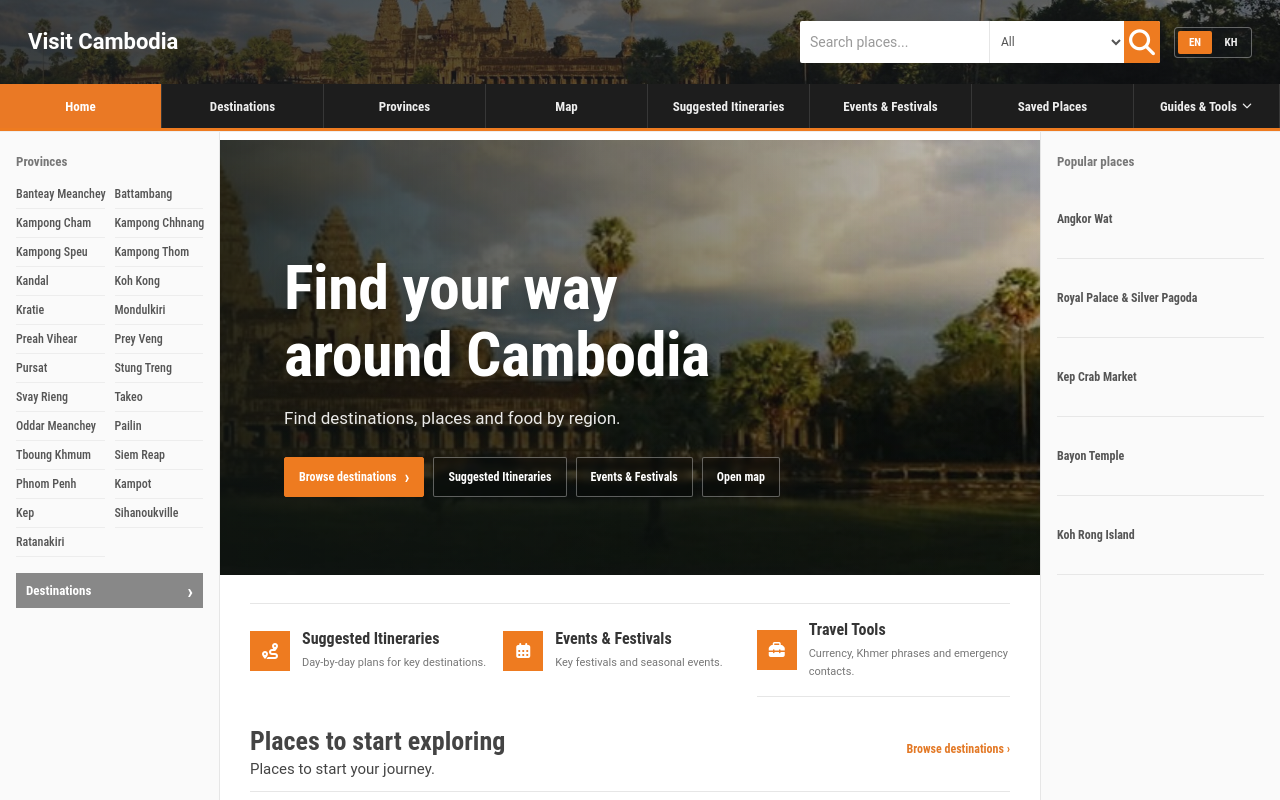
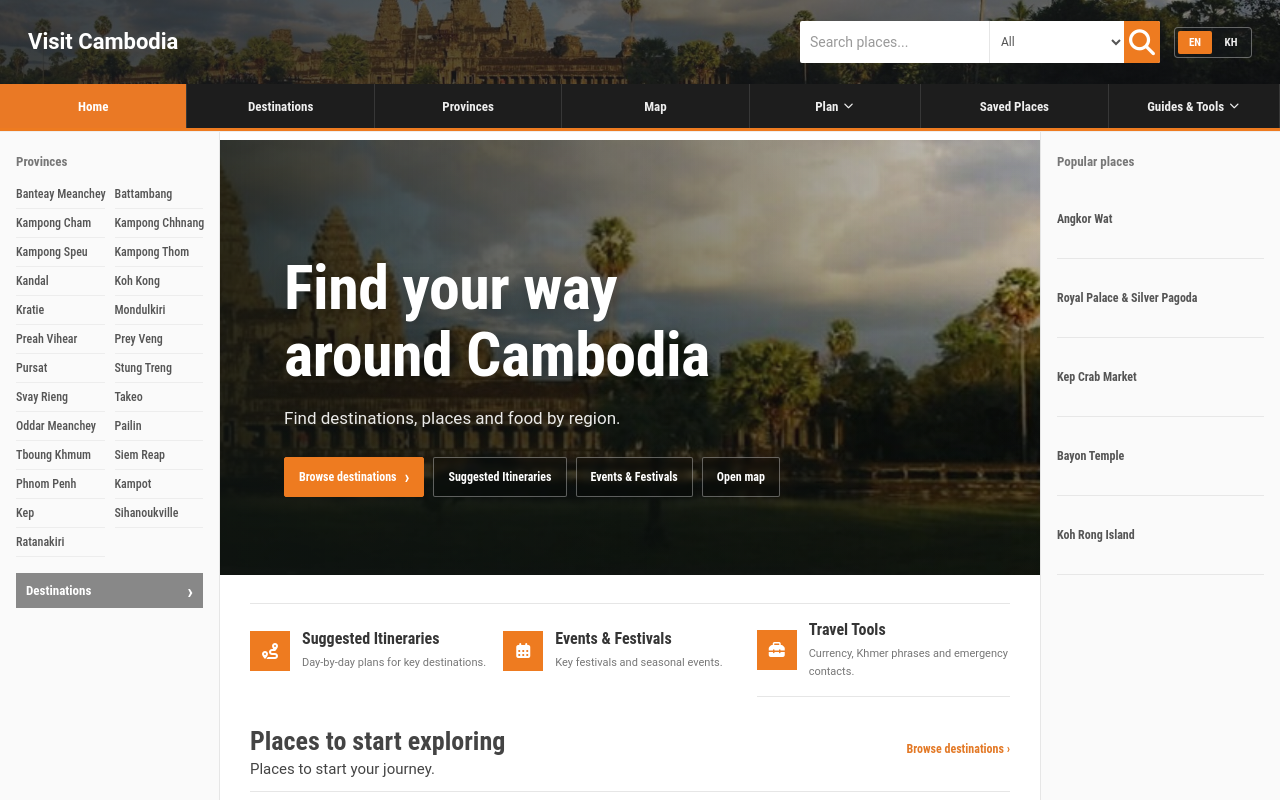
Before and after one commit to sinettork/visite-cambodia, a Next.js app: page /en in a window 1280 px wide. Shown: the top 800 px of the page. Built offline with nearby package versions, Linux system fonts and the light colour scheme.

Commit message:
ux: simplify public navigation and improve keyboard behavior

```diff
--- a/components/Header.tsx
+++ b/components/Header.tsx
@@ -20,6 +20,7 @@ export default function Header({
   const [open, setOpen] = useState(false);
   const [savedCount, setSavedCount] = useState<number>(0);
   const guidesMenu = useRef<HTMLDetailsElement>(null);
+  const planMenu = useRef<HTMLDetailsElement>(null);
   const pathname = usePathname();
   const t = T[lang];
 
@@ -42,11 +43,13 @@ export default function Header({
   const closeAllMenus = () => {
     setOpen(false);
     if (guidesMenu.current) guidesMenu.current.open = false;
+    if (planMenu.current) planMenu.current.open = false;
   };
 
   const routePath = pathname.replace(/^\/(?:km|en)(?=\/|$)/, "") || "/";
   const isProvincesRoute = routePath.startsWith("/regions/");
   const isGuidesRoute = routePath === "/discover" || routePath === "/food" || routePath === "/laws" || routePath.startsWith("/laws/") || routePath === "/tools";
+  const isPlanRoute = routePath === "/itineraries" || routePath === "/events";
   const languageHref = (nextLang: Lang) => `/${nextLang}${routePath === "/" ? "" : routePath}`;
 
   return (
@@ -130,27 +133,25 @@ export default function Header({
           {lang === "km" ? "ផែនទី" : "Map"}
         </Link>
 
-        {/* 5. Itineraries */}
-        <Link
-          href={`/${lang}/itineraries`}
-          onClick={closeAllMenus}
-          className={routePath === "/itineraries" ? "current" : ""}
-          aria-current={routePath === "/itineraries" ? "page" : undefined}
-        >
-          {t.itineraries}
-        </Link>
+        {/* 5. Trip planning */}
+        <details ref={planMenu} className={`nav-dropdown${isPlanRoute ? " current" : ""}`}>
+          <summary aria-label={lang === "km" ? "រៀបចំដំណើរ" : "Plan your trip"} aria-current={isPlanRoute ? "page" : undefined}>
+            {lang === "km" ? "រៀបចំដំណើរ" : "Plan"} <i className="fa-solid fa-chevron-down" aria-hidden="true" style={{ fontSize: "0.75em", marginLeft: 4 }} />
+          </summary>
+          <div className="nav-dropdown-menu nav-dropdown-plan-menu">
+            <Link href={`/${lang}/itineraries`} onClick={closeAllMenus} aria-current={routePath === "/itineraries" ? "page" : undefined}>
+              {t.itineraries}
+            </Link>
+            <Link href={`/${lang}/events`} onClick={closeAllMenus} aria-current={routePath === "/events" ? "page" : undefined}>
+              {t.events}
+            </Link>
+            <Link href={`/${lang}/map`} onClick={closeAllMenus} aria-current={routePath === "/map" ? "page" : undefined}>
+              {lang === "km" ? "ផែនទី" : "Map"}
+            </Link>
+          </div>
+        </details>
 
-        {/* 6. Events & Festivals */}
-        <Link
-          href={`/${lang}/events`}
-          onClick={closeAllMenus}
-          className={routePath === "/events" ? "current" : ""}
-          aria-current={routePath === "/events" ? "page" : undefined}
-        >
-          {t.events}
-        </Link>
-
-        {/* 7. Saved Places */}
+        {/* 6. Saved Places */}
         <Link
           href={`/${lang}/saved`}
           onClick={closeAllMenus}
@@ -161,7 +162,7 @@ export default function Header({
           {savedCount > 0 && <span className="nav-saved-badge">{savedCount}</span>}
         </Link>
 
-        {/* 8. Guides & Tools Dropdown */}
+        {/* 7. Guides & Tools Dropdown */}
         <details ref={guidesMenu} className={`nav-dropdown${isGuidesRoute ? " current" : ""}`}>
           <summary aria-label={t.guideAndTools} aria-current={isGuidesRoute ? "page" : undefined}>
             {t.guideAndTools} <i className="fa-solid fa-chevron-down" aria-hidden="true" style={{ fontSize: "0.75em", marginLeft: 4 }} />
```
